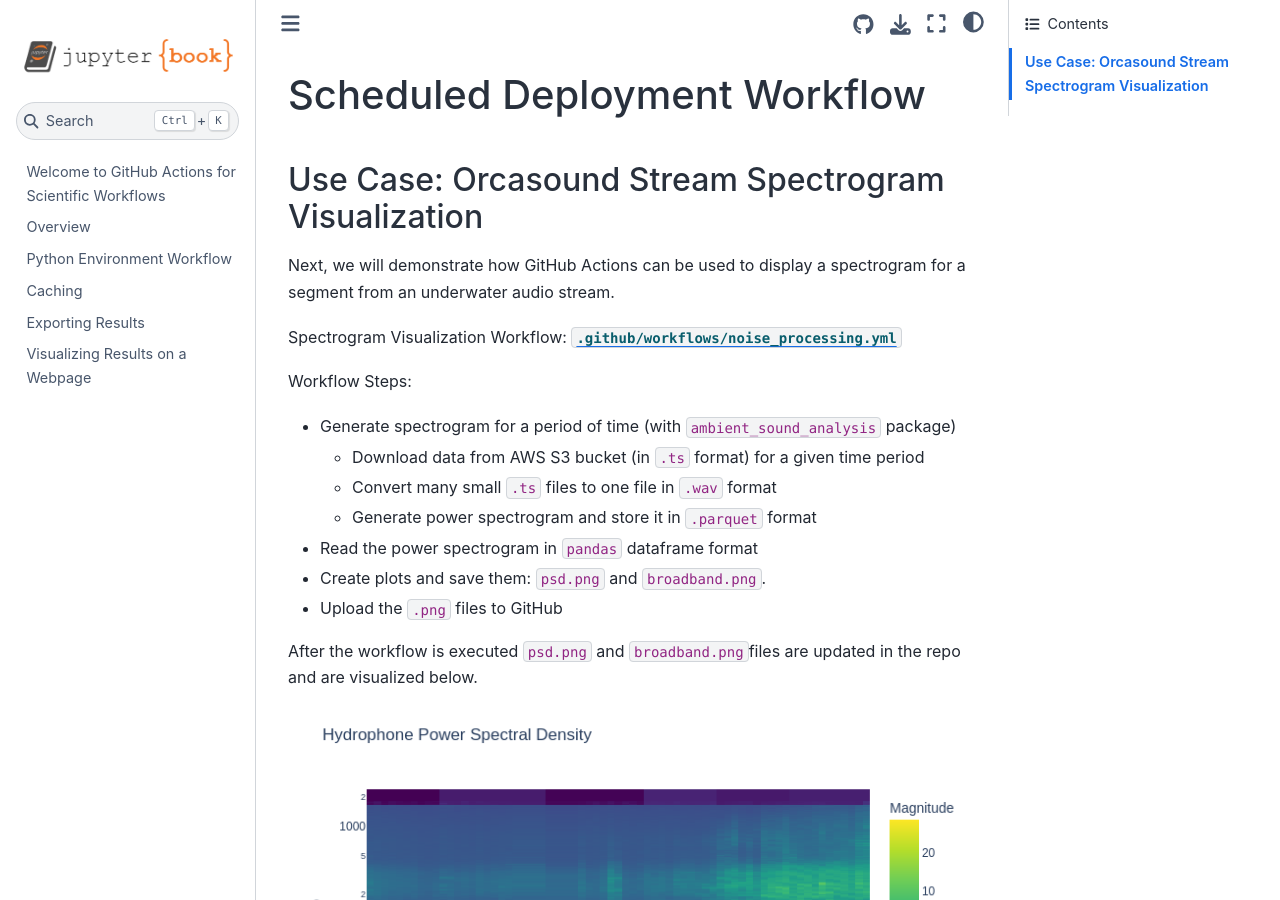
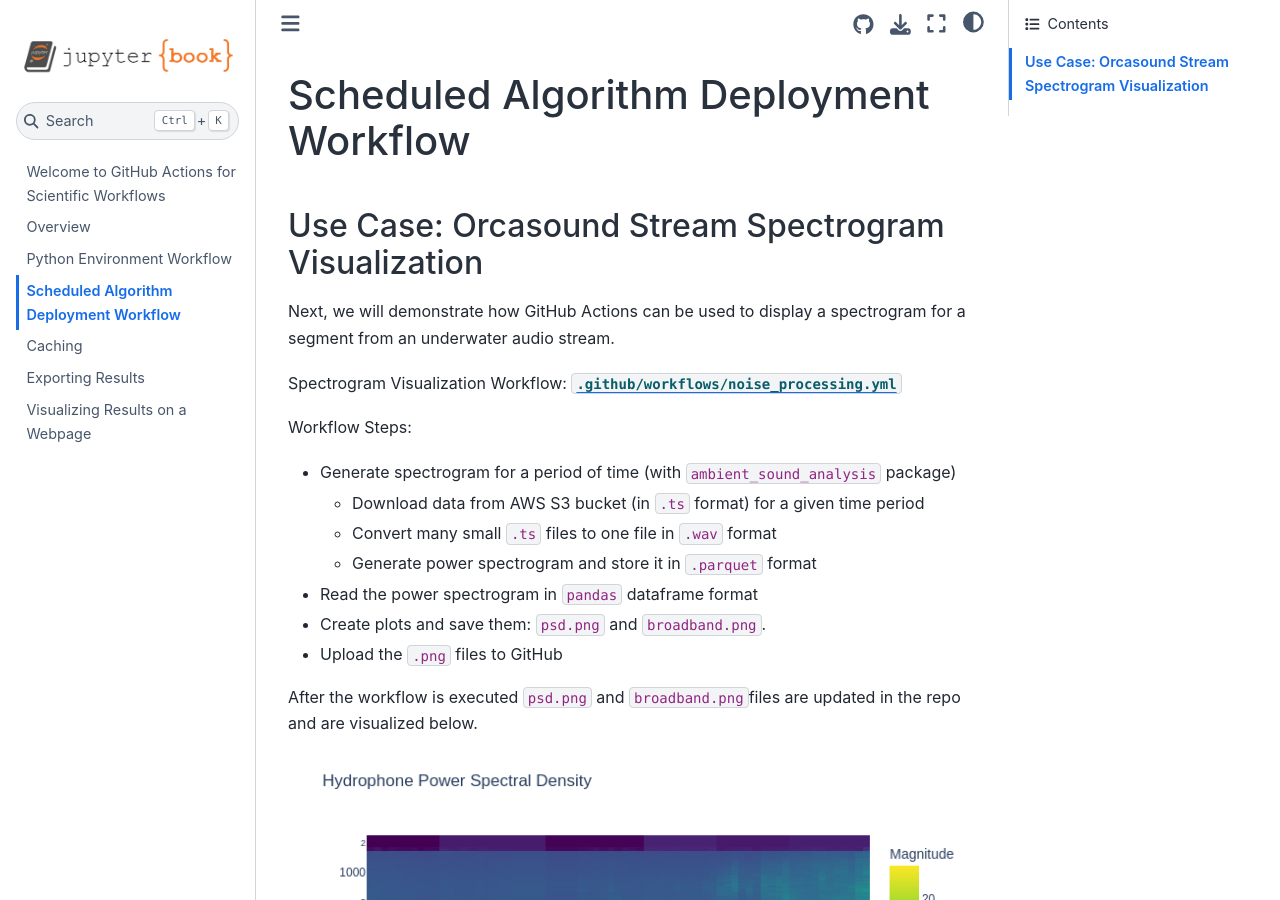
Before and after one commit to uwescience/SciPy2024-GitHubActionsTutorial, a Jupyter Book: the page built from docs/scheduled-algorithm-deployment-workflow.md, in a window 1280 px wide and 900 px high. Built offline with Jupyter Book 1.0.4 settings and Sphinx 7.4.7 and the Sphinx Book theme 1.1.4, drawn with Linux system fonts in a browser that asks for light colours; pages that are not in the unit, such as notebooks, are missing from menus; some of the changed text lies outside the part shown.

Commit message:
rename to scheduled algorithm deployment

```diff
--- a/docs/_toc.yml
+++ b/docs/_toc.yml
@@ -6,7 +6,7 @@ root: intro
 chapters:
 - file: getting-started
 - file: python-environment-workflow
-- file: scheduled-algorithm-deployment
+- file: scheduled-algorithm-deployment-workflow
 - file: caching
 - file: exporting-results
 - file: visualizing-results-webpage
--- a/docs/scheduled-deployment-workflow.md
+++ b/docs/scheduled-algorithm-deployment-workflow.md
@@ -1,4 +1,4 @@
-# Scheduled Deployment Workflow
+# Scheduled Algorithm Deployment Workflow
 
 ## Use Case: Orcasound Stream Spectrogram Visualization
 
```
